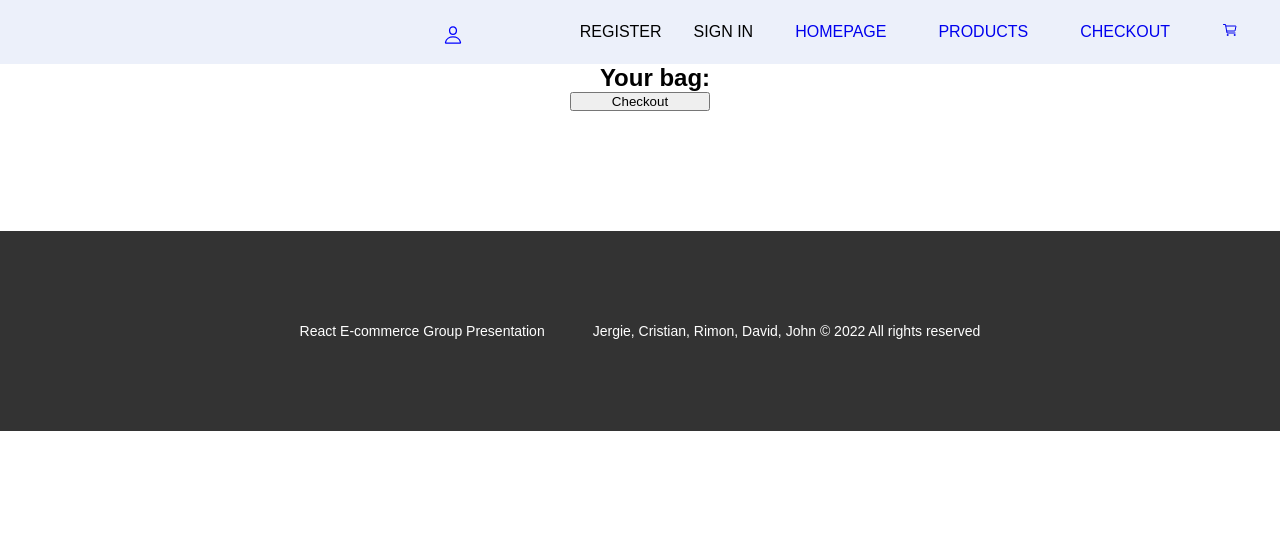
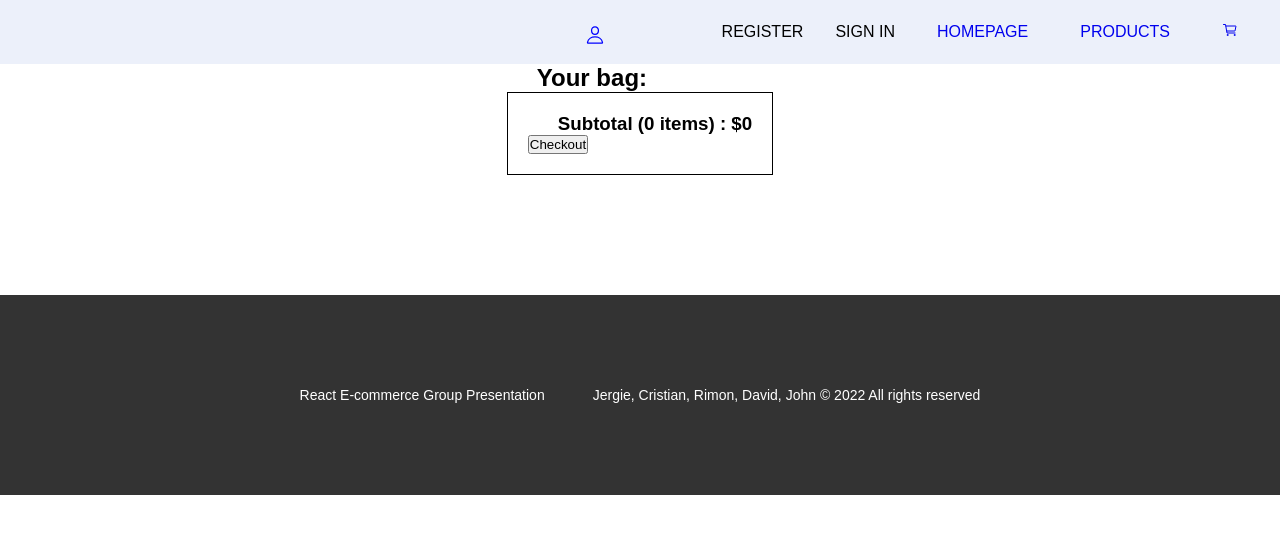
Before and after one commit to jergiemascan/e-commerce-GruppArbete, a React (Create React App) app in the folder client-side/: page /Cart in a window 1280 px wide. Shown: the top 534 px of the page. Built offline with nearby package versions, Linux system fonts and the light colour scheme.

Commit message:
Cart-duplicate-fix

```diff
--- a/client-side/src/Store.jsx
+++ b/client-side/src/Store.jsx
@@ -11,13 +11,17 @@ function reducer(state, action) {
   switch (action.type) {
     case "CART_ADD_ITEM":
       // add to cart
-      return {
-        ...state,
-        cart: {
-          ...state.cart,
-          cartItems: [...state.cart.cartItems, action.payload],
-        },
-      };
+      const newItem = action.payload;
+      const existItem = state.cart.cartItems.find(
+        (item) => item._id === newItem._id
+      );
+      const cartItems = existItem
+        ? state.cart.cartItems.map((item) =>
+            item._id === existItem._id ? newItem : item
+          )
+        : [...state.cart.cartItems, newItem];
+      return { ...state, cart: { ...state.cart, cartItems } };
+
     case "CLEAR_CART":
       return {
         ...state,
@@ -26,6 +30,13 @@ function reducer(state, action) {
           cartItems: [],
         },
       };
+
+    case "CART_REMOVE_ITEM": {
+      const cartItems = state.cart.cartItems.filter(
+        (item) => item._id !== action.payload._id
+      );
+      return { ...state, cart: { ...state.cart, cartItems } };
+    }
     default:
       return state;
   }
--- a/client-side/src/components/Cart/CheckoutOverview.js
+++ b/client-side/src/components/Cart/CheckoutOverview.js
@@ -21,6 +21,7 @@ function CheckoutOverview() {
         {cartItems.map((product) => (
           <div className="overview-flex">
             <div className="checkout-items" key={product._id}>
+              <div>{product.quantity}</div>
               <li>
                 <div>{product.name}</div>
               </li>
--- a/client-side/src/components/Navbar.js
+++ b/client-side/src/components/Navbar.js
@@ -43,11 +43,12 @@ const Navbar = (props) => {
       </div>
       <Link to="/">HOMEPAGE</Link>
       <Link to="/products">PRODUCTS</Link>
-      <Link to="/checkout">CHECKOUT</Link>
       <Link to="/Cart">
         <IoCartOutline />
         {cart.cartItems.length > 0 && (
-          <p className="red">{cart.cartItems.length}</p>
+          <p className="red">
+            {cart.cartItems.reduce((a, c) => a + c.quantity, 0)}
+          </p>
         )}
       </Link>
     </nav>
--- a/client-side/src/components/Product.jsx
+++ b/client-side/src/components/Product.jsx
@@ -24,9 +24,12 @@ function Product() {
   const { state, dispatch: ctxDispatch } = useContext(Store);
   const { cart } = state;
   const addToCartHandler = () => {
+    const existItem = cart.cartItems.find((x) => x._id === product._id);
+    const quantity = existItem ? existItem.quantity + 1 : 1;
+
     ctxDispatch({
       type: "CART_ADD_ITEM",
-      payload: product,
+      payload: { ...product, quantity },
     });
   };
 
--- a/client-side/src/components/ShoppingCart.css
+++ b/client-side/src/components/ShoppingCart.css
@@ -7,3 +7,20 @@
   color: rgb(211, 37, 37) !important;
   display: inline-block !important;
 }
+
+.small {
+  height: 300px;
+}
+
+.cart-list {
+  padding: 20px;
+}
+
+.checkout-cart {
+  border: 1px solid black;
+  padding: 20px;
+}
+
+.right {
+  float: right;
+}
--- a/client-side/src/components/ShoppingCart.jsx
+++ b/client-side/src/components/ShoppingCart.jsx
@@ -13,20 +13,59 @@ const ShoppingCart = () => {
     cart: { cartItems },
   } = state;
 
+  const updateCartHandler = async (product, quantity) => {
+    ctxDispatch({
+      type: "CART_ADD_ITEM",
+      payload: { ...product, quantity },
+    });
+  };
+
+  const removeItemHandler = (item) => {
+    ctxDispatch({ type: "CART_REMOVE_ITEM", payload: item });
+  };
+
   return (
     <section className="height">
       <Navbar />
       <div className="shopping">
         <h2>Your bag:</h2>
         {cartItems.map((product) => (
-          <div key={product._id}>
-            <div>{product.name}</div>
-            <img src={`../assets/${product.photo}`} alt="Supplement" />
-            <div>{product.price}</div>
+          <div className="cart-list" key={product._id}>
+            <h3>{product.name}</h3>
+            <img
+              className="small"
+              src={`../assets/${product.photo}`}
+              alt="Supplement"
+            />
+            <div>{product.price}&#36;</div>
+            <button
+              onClick={() => updateCartHandler(product, product.quantity - 1)}
+              disabled={product.quantity === 1}
+            >
+              -
+            </button>
+            <span>{product.quantity}</span>
+            <button
+              onClick={() => updateCartHandler(product, product.quantity + 1)}
+            >
+              +
+            </button>
+            <button
+              className="right"
+              onClick={() => removeItemHandler(product)}
+            >
+              Remove from cart
+            </button>
           </div>
         ))}
+        <div className="checkout-cart">
+          <h3>
+            Subtotal ({cartItems.reduce((a, c) => a + c.quantity, 0)} items) : $
+            {cartItems.reduce((a, c) => a + c.price * c.quantity, 0)}
+          </h3>
 
-        <button onClick={() => redirect("/checkout")}>Checkout</button>
+          <button onClick={() => redirect("/checkout")}>Checkout</button>
+        </div>
       </div>
 
       <div className="asd">
```
